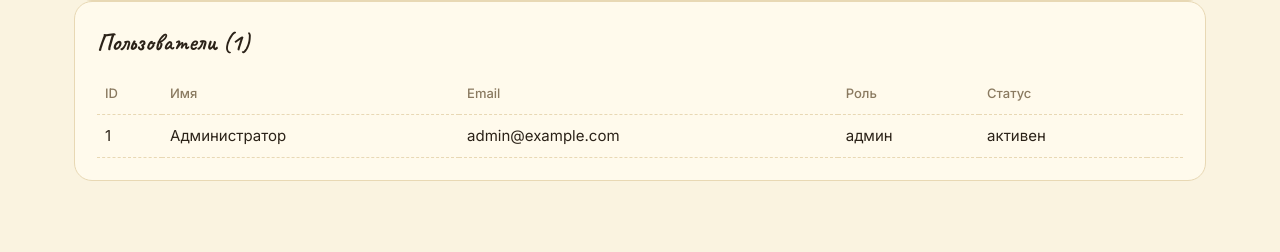
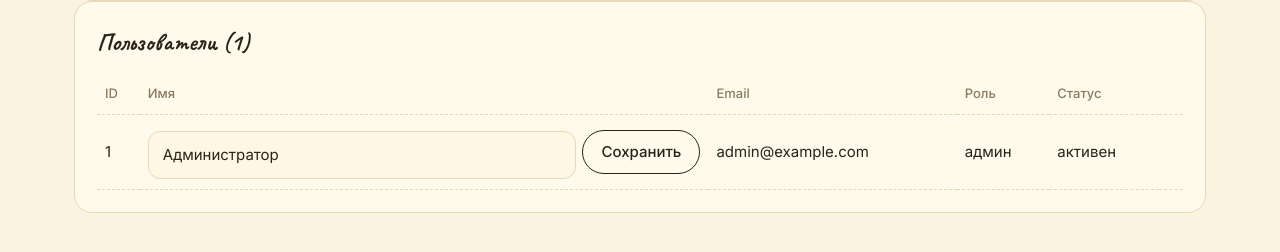
Before and after one commit to SvetaKeypop/Smwork, a FastAPI app: page /admin in a window 1280 px wide. Shown: the part 313-565 px from the top of the page. Run offline with FastAPI, Linux system fonts and the light colour scheme; the visitor is signed in with stand-in values (Sample User, id 1).

Commit message:
добавлено редактирование имени пользователя в админке

```diff
--- a/src/culinary_blog/static/css/styles.css
+++ b/src/culinary_blog/static/css/styles.css
@@ -345,6 +345,16 @@ a:hover { color: var(--accent-hover); }
 }
 .admin-table th { color: var(--muted); font-weight: 500; font-size: 13px; }
 
+.rename-form { display: flex; gap: 6px; align-items: center; }
+.rename-form input {
+    background: var(--panel);
+    border: 1px solid var(--border);
+    border-radius: 8px;
+    padding: 6px 10px;
+    color: var(--text); font: inherit;
+    min-width: 160px;
+}
+
 /* Адаптив */
 @media (max-width: 800px) {
     .recipe__top, .recipe__body, .new-recipe__grid, .auth__cards {
--- a/src/culinary_blog/templates/admin.html
+++ b/src/culinary_blog/templates/admin.html
@@ -33,7 +33,12 @@
         {% for u in users %}
             <tr>
                 <td>{{ u.id }}</td>
-                <td>{{ u.name }}</td>
+                <td>
+                    <form method="post" action="/admin/users/{{ u.id }}/rename" class="rename-form">
+                        <input type="text" name="name" value="{{ u.name }}" required maxlength="80">
+                        <button class="btn btn--ghost">Сохранить</button>
+                    </form>
+                </td>
                 <td>{{ u.email }}</td>
                 <td>{% if u.is_admin %}админ{% else %}пользователь{% endif %}</td>
                 <td>{% if u.is_blocked %}заблокирован{% else %}активен{% endif %}</td>
```
Also changed, not shown: src/culinary_blog/routers/admin.py (+17 -2 lines).
